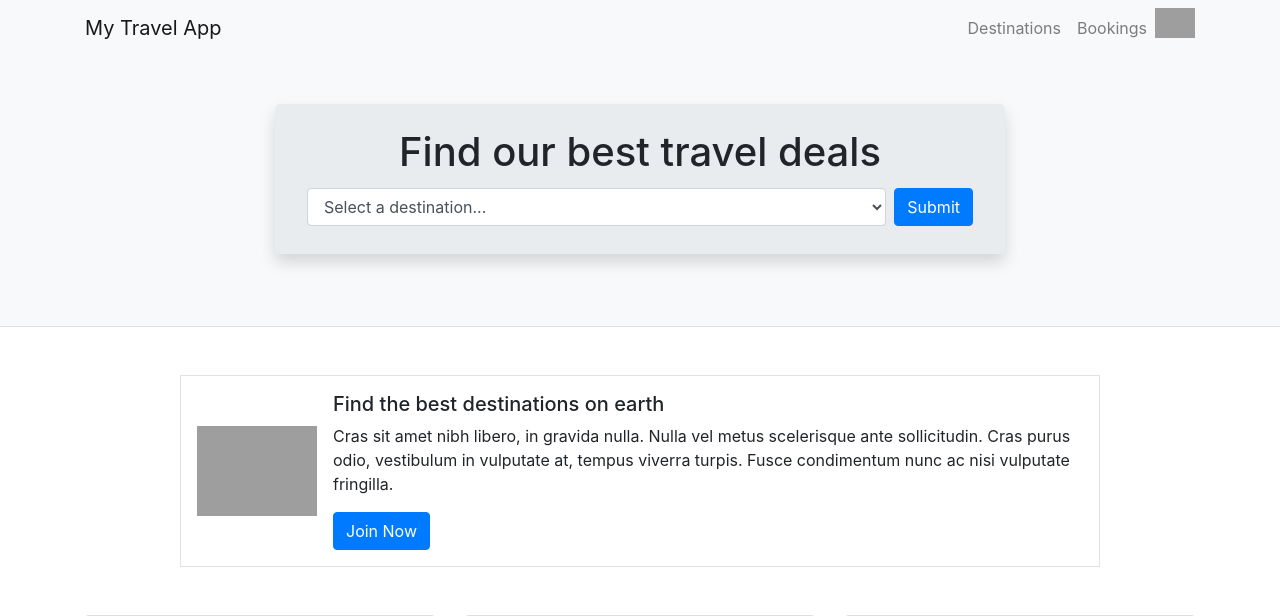
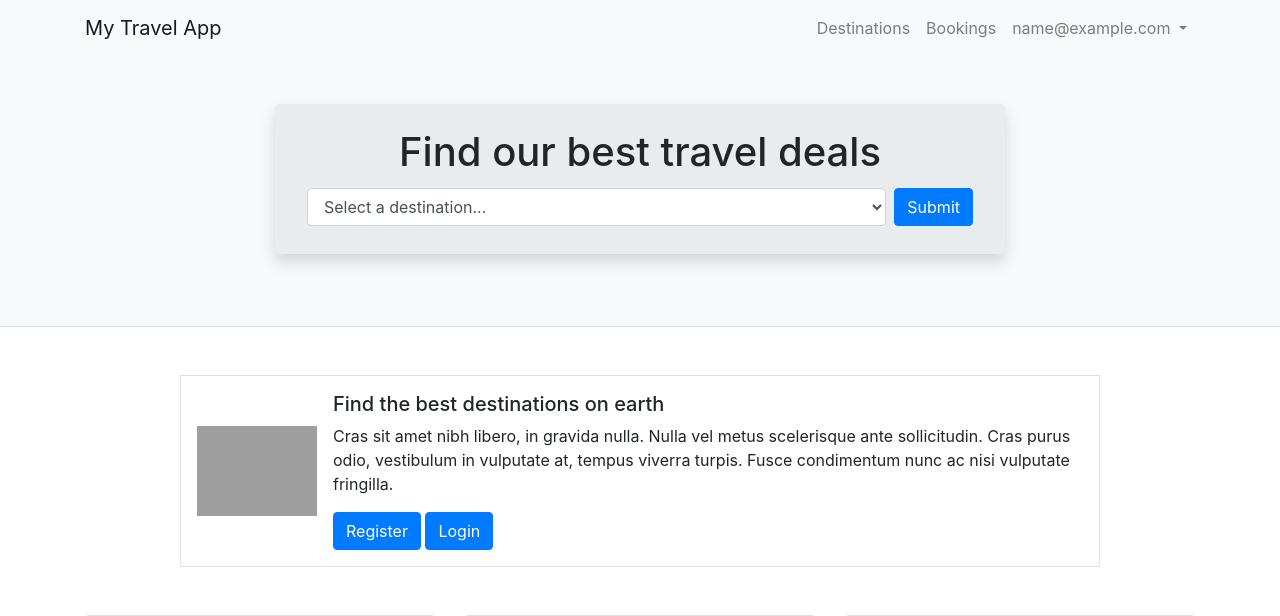
Before and after one commit to Jay890/IAB207Code, a Flask app: page / in a window 1280 px wide. Shown: the top 616 px of the page. Run offline with Flask 2, Linux system fonts and the light colour scheme; the visitor is signed in with stand-in values (Sample User, id 1); some libraries are stand-ins or nearby versions; grey boxes are pictures that could not be loaded.

Commit message:
Workshop 8 (WIP)
Make some url_for links
Added buttons for navigation
Made the UI more friendly

```diff
--- a/travel/templates/base.html
+++ b/travel/templates/base.html
@@ -31,21 +31,55 @@
         <span class="navbar-toggler-icon"></span>
         </button>
 
+
+        <ul class="navbar-nav ml-auto">
+            <li class="nav-item">
+              <a class="nav-link" href="#">Destinations</a>
+            </li>
+            <li class="nav-item">
+              <a class="nav-link" href="#">Bookings</a>
+            </li>
+            {% if session['email'] %}
+            <li class="nav-item dropdown">
+              <a class="nav-link dropdown-toggle" href="#" id="navbarDropdown" role="button" data-toggle="dropdown" aria-haspopup="true" aria-expanded="false">
+                {{session['email']}}
+              </a>
+              <div class="dropdown-menu" aria-labelledby="navbarDropdown">
+                <a class="dropdown-item" href="{{url_for('authentication.logout')}}">Logout</a>
+              </div>
+            </li>
+            {% else %}
+            <!-- Do nothing -->
+            {% endif %}
+          </ul>
+
+
+
+
+
+
+
+
+
+
+
+
+
         <!-- Navbar -->
-        <div class="collapse navbar-collapse" id="navbarTogglerDemo01">
+        <!-- <div class="collapse navbar-collapse" id="navbarTogglerDemo01">
         <div class="navbar-nav ml-auto">
             <a class="nav-item nav-link" href="#">Destinations</a>
             <a class="nav-item nav-link" href="#">Bookings</a>
-            <a href="#">
+            <a href="#"> -->
                 <!-- if the user is logged in(has a session) render image -->
-                {% if session['email'] %}
+                <!-- {% if session['email'] %}
                 <img class="img-fluid" height="20" width="40" src="https://cdn.onlinewebfonts.com/svg/img_568656.png" alt="account icon">
-                {% else %}
+                {% else %} -->
                 <!-- Else Do nothing -->
-                    {% endif %}
+                    <!-- {% endif %}
             </a>
         </div>
-        </div>
+        </div> -->
     </div>
     </nav>
 
--- a/travel/templates/index.html
+++ b/travel/templates/index.html
@@ -32,7 +32,8 @@
         <div class="align-self-center media-body">
           <h5 class="mt-0">Find the best destinations on earth</h5>
           <p class="d-none d-sm-block">Cras sit amet nibh libero, in gravida nulla. Nulla vel metus scelerisque ante sollicitudin. Cras purus odio, vestibulum in vulputate at, tempus viverra turpis. Fusce condimentum nunc ac nisi vulputate fringilla.</p>
-          <a href="#" class="btn btn-primary">Join Now</a>
+          <a href="{{url_for('authentication.register')}}" class="btn btn-primary">Register</a>
+          <a href="{{url_for('authentication.login')}}" class="btn btn-primary">Login</a>
         </div>
       </div>
     </div>
@@ -46,6 +47,7 @@
         <p class="card-text">France, in Western Europe, encompasses medieval cities, alpine villages and Mediterranean beaches. Paris, its capital, is famed for its fashion houses, classical art museums including the Louvre and monuments like the Eiffel Tower. The country is also renowned for its wines and sophisticated cuisine. Lascaux’s ancient cave drawings,
           Lyon’s Roman theater and the vast Palace of Versailles attest to its rich history.</p>
         <p class="card-text"><small class="text-muted">Last updated 3 mins ago</small></p>
+        <a href="{{url_for('destination.show', id=1)}}" class="btn btn-primary">Learn More</a>
       </div>
     </div>
     <div class="card">
@@ -55,6 +57,7 @@
         <p class="card-text">The United Kingdom, made up of England, Scotland, Wales and Northern Ireland, is an island nation in northwestern Europe. England – birthplace of Shakespeare and The Beatles – is home to the capital, London, a globally influential centre of finance and culture. England is also site of Neolithic Stonehenge,
           Bath’s Roman spa and centuries-old universities at Oxford and Cambridge.</p>
         <p class="card-text"><small class="text-muted">Last updated 3 mins ago</small></p>
+        <a href="{{url_for('destination.show', id=1)}}" class="btn btn-primary">Learn More</a>
       </div>
     </div>
     <div class="card">
@@ -66,6 +69,7 @@
           presence of Michelangelo's David and Sistine Chapel frescoes, Botticelli's Birth of Venus and
           Primavera and da Vinci's The Last Supper.</p>
         <p class="card-text"><small class="text-muted">Last updated 3 mins ago</small></p>
+        <a href="{{url_for('destination.show', id=1)}}" class="btn btn-primary">Learn More</a>
       </div>
     </div>
   </div>
--- a/travel/views.py
+++ b/travel/views.py
@@ -17,23 +17,23 @@ def index_controller():
 
 # Now we need to register the blueprint and tell the application that using this Blueprint (__init__.py)
 
-@main_blueprint.route('/new')
-def new_controller():
-    str = "<h2>Well hello there!</h2>"
-    return str
+# @main_blueprint.route('/new')
+# def new_controller():
+#     str = "<h2>Well hello there!</h2>"
+#     return str
 
-@main_blueprint.route('/login', methods=['GET', 'POST'])
-def login_controller():
-    # print(request)
-    # print(request.values.get('email')) #so we can get values grabbing their id. E.g. this is the id set for the email in the login.html
-    # print(request.values.get('pwd'))
-    session['email'] = request.values.get('email')
-    return render_template('login.html')
+# @main_blueprint.route('/login', methods=['GET', 'POST'])
+# def login_controller():
+#     # print(request)
+#     # print(request.values.get('email')) #so we can get values grabbing their id. E.g. this is the id set for the email in the login.html
+#     # print(request.values.get('pwd'))
+#     session['email'] = request.values.get('email')
+#     return render_template('login.html')
 
 
-@main_blueprint.route('/logout')
-def logout_controller():
-    #  session.pop('email', None)
-    session.clear()
-    return "Session is cleared you have been logged out safely."
-# now register the blueprint in __init__.py
+# @main_blueprint.route('/logout')
+# def logout_controller():
+#     #  session.pop('email', None)
+#     session.clear()
+#     return "Session is cleared you have been logged out safely."
+# # now register the blueprint in __init__.py
```
